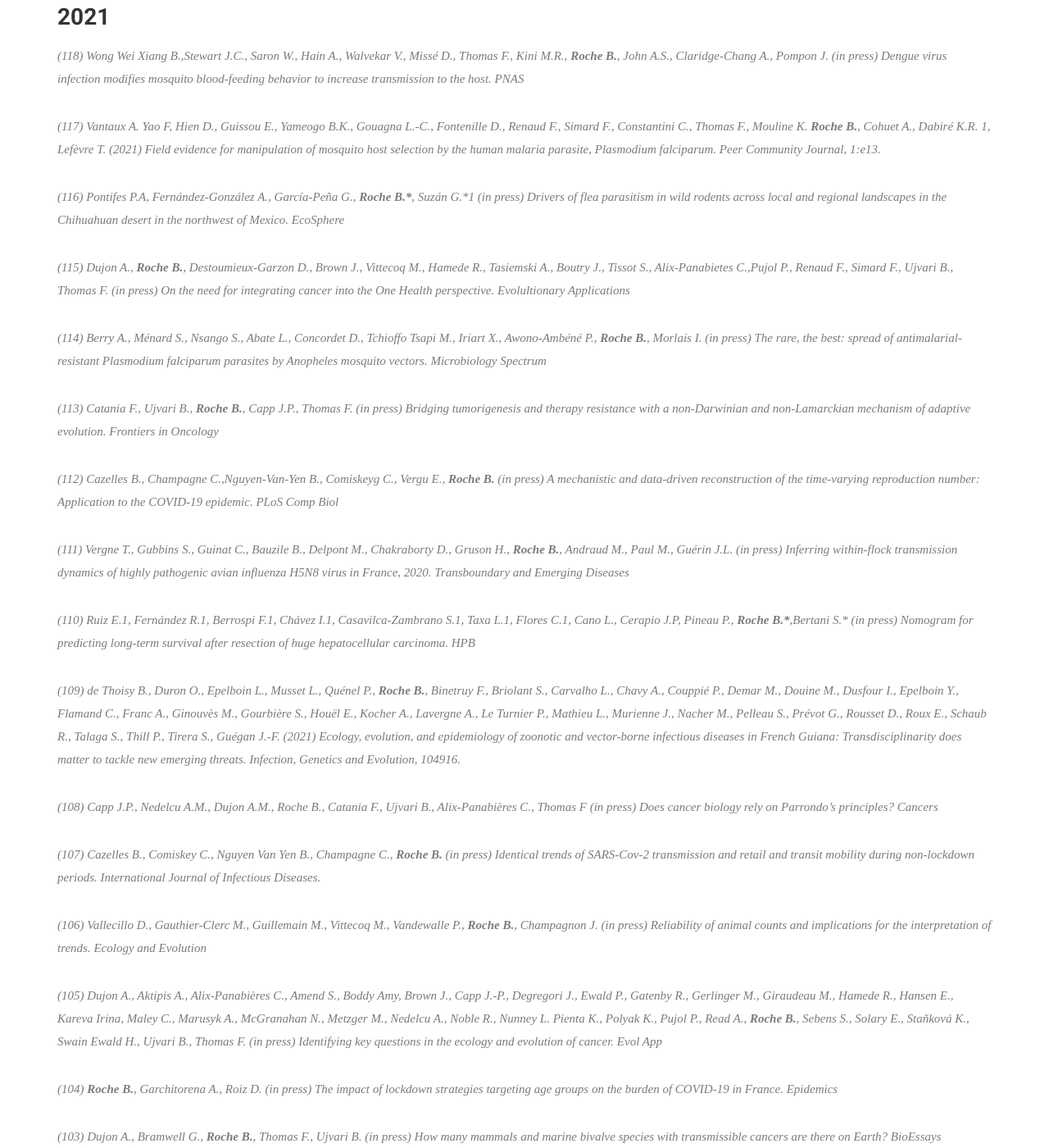
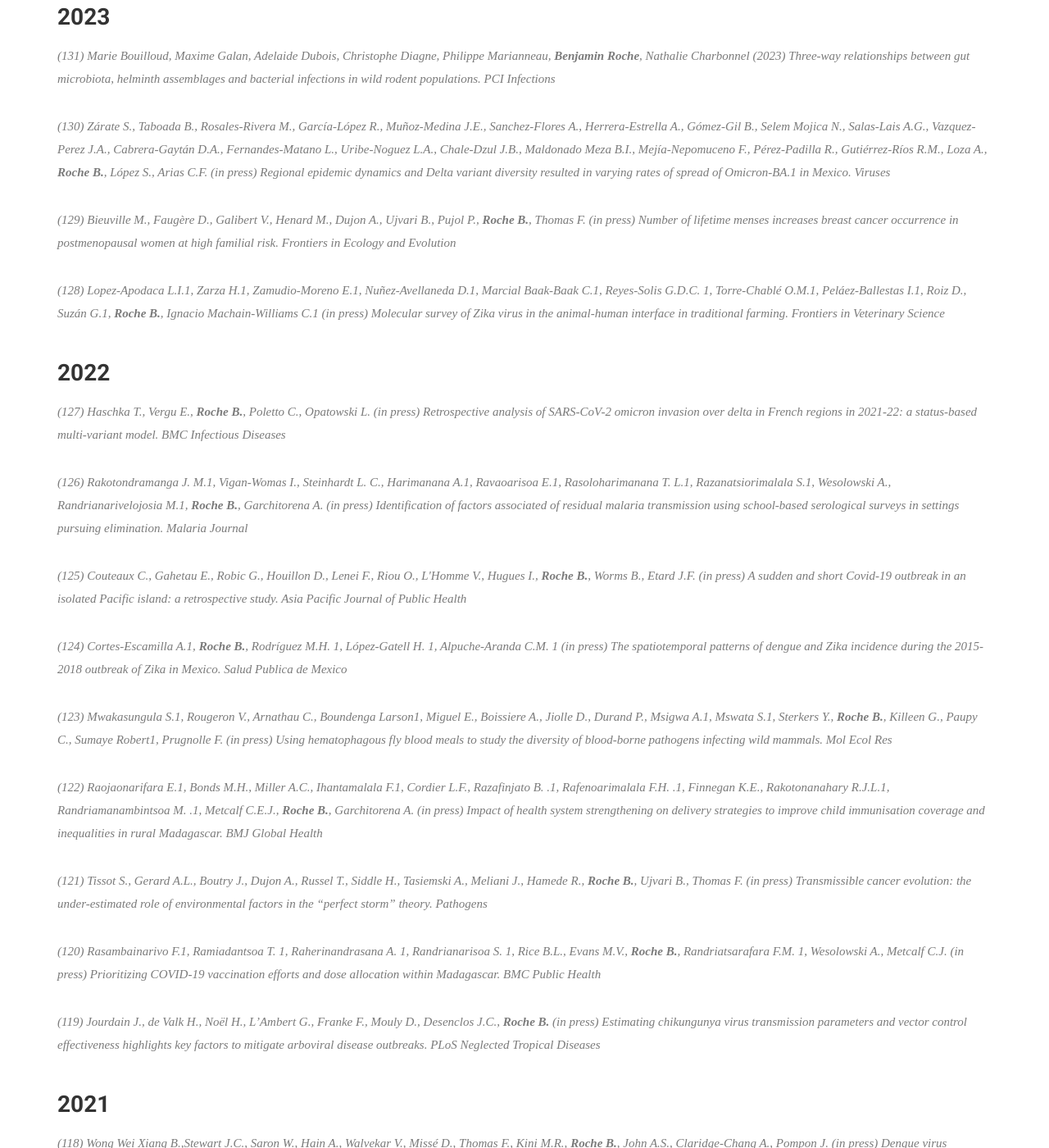
Before and after one commit to rocheben/rocheben.github.io, a Jekyll site: the page built from blog.html, in a window 1280 px wide and 1400 px high, scrolled down 1125 px. Shown: the whole window at 82% size. Built offline with Jekyll 4.4.1, drawn with Linux system fonts in a browser that asks for light colours; nearby versions of some CDN libraries; some web fonts are replaced.

Commit message:
Update blog.html
update publications

```diff
--- a/blog.html
+++ b/blog.html
@@ -37,6 +37,26 @@ permalink: /blog/
       <div class="col-md-12 col-sm-12">
         <div class="block">
           <div class="section-title">
+
+            <h2>2023</h2>
+
+			<p>(131) Marie Bouilloud, Maxime Galan, Adelaide Dubois, Christophe Diagne, Philippe Marianneau, <b>Benjamin Roche</b>, Nathalie Charbonnel (2023) Three-way relationships between gut microbiota, helminth assemblages and bacterial infections in wild rodent populations. PCI Infections</p>
+			<p>(130) Zárate S., Taboada B., Rosales-Rivera M., García-López R., Muñoz-Medina J.E., Sanchez-Flores A., Herrera-Estrella A., Gómez-Gil B., Selem Mojica N., Salas-Lais A.G., Vazquez-Perez J.A., Cabrera-Gaytán D.A.,  Fernandes-Matano L., Uribe-Noguez L.A., Chale-Dzul J.B., Maldonado Meza B.I., Mejía-Nepomuceno F.,  Pérez-Padilla R., Gutiérrez-Ríos R.M., Loza A., <b>Roche B.</b>, López S., Arias C.F. (in press) Regional epidemic dynamics and Delta variant diversity resulted in varying rates of spread of Omicron-BA.1 in Mexico. Viruses</p>
+			<p>(129) Bieuville M., Faugère D., Galibert V., Henard M., Dujon A., Ujvari B., Pujol P., <b>Roche B.</b>, Thomas F. (in press) Number of lifetime menses increases breast cancer occurrence in postmenopausal women at high familial risk. Frontiers in Ecology and Evolution</p>
+			<p>(128) Lopez-Apodaca L.I.1, Zarza H.1, Zamudio-Moreno E.1, Nuñez-Avellaneda D.1, Marcial Baak-Baak C.1, Reyes-Solis G.D.C. 1, Torre-Chablé O.M.1, Peláez-Ballestas I.1, Roiz D., Suzán G.1, <b>Roche B.</b>, Ignacio Machain-Williams C.1 (in press) Molecular survey of Zika virus in the animal-human interface in traditional farming. Frontiers in Veterinary Science</p>
+
+            <h2>2022</h2>
+
+			<p>(127) Haschka T., Vergu E., <b>Roche B.</b>, Poletto C., Opatowski L. (in press) Retrospective analysis of SARS-CoV-2 omicron invasion over delta in French regions in 2021-22: a status-based multi-variant model. BMC Infectious Diseases</p>
+			<p>(126) Rakotondramanga J. M.1, Vigan-Womas I., Steinhardt L. C., Harimanana A.1, Ravaoarisoa E.1, Rasoloharimanana T. L.1, Razanatsiorimalala S.1, Wesolowski A., Randrianarivelojosia M.1, <b>Roche B.</b>, Garchitorena A. (in press) Identification of factors associated of residual malaria transmission using school-based serological surveys in settings pursuing elimination. Malaria Journal</p>
+			<p>(125) Couteaux C., Gahetau E., Robic G., Houillon D., Lenei F., Riou O., L'Homme V., Hugues I., <b>Roche B.</b>, Worms B., Etard J.F. (in press) A sudden and short Covid-19 outbreak in an isolated Pacific island: a retrospective study. Asia Pacific Journal of Public Health</p>
+			<p>(124) Cortes-Escamilla A.1, <b>Roche B.</b>, Rodríguez M.H. 1, López-Gatell H. 1, Alpuche-Aranda C.M. 1 (in press) The spatiotemporal patterns of dengue and Zika incidence during the 2015-2018 outbreak of Zika in Mexico. Salud Publica de Mexico</p>
+			<p>(123) Mwakasungula S.1, Rougeron V., Arnathau C., Boundenga Larson1, Miguel E., Boissiere A., Jiolle D., Durand P., Msigwa A.1, Mswata S.1, Sterkers Y., <b>Roche B.</b>, Killeen G., Paupy C., Sumaye Robert1, Prugnolle F. (in press) Using hematophagous fly blood meals to study the diversity of blood-borne pathogens infecting wild mammals. Mol Ecol Res</p>
+			<p>(122) Raojaonarifara E.1, Bonds M.H., Miller A.C., Ihantamalala F.1, Cordier L.F., Razafinjato B. .1, Rafenoarimalala F.H. .1, Finnegan K.E., Rakotonanahary R.J.L.1, Randriamanambintsoa M. .1, Metcalf C.E.J., <b>Roche B.</b>, Garchitorena A. (in press) Impact of health system strengthening on delivery strategies to improve child immunisation coverage and inequalities in rural Madagascar. BMJ Global Health</p>
+			<p>(121) Tissot S., Gerard A.L., Boutry J., Dujon A., Russel T., Siddle H., Tasiemski A., Meliani J., Hamede R., <b>Roche B.</b>, Ujvari B., Thomas F. (in press) Transmissible cancer evolution: the under-estimated role of  environmental factors in the “perfect storm” theory. Pathogens</p>
+			<p>(120) Rasambainarivo F.1, Ramiadantsoa T. 1, Raherinandrasana A. 1, Randrianarisoa S. 1, Rice B.L., Evans M.V., <b>Roche B.</b>, Randriatsarafara F.M. 1, Wesolowski A., Metcalf C.J. (in press) Prioritizing COVID-19 vaccination efforts and dose allocation within Madagascar. BMC Public Health</p>
+			<p>(119) Jourdain J., de Valk H., Noël H., L’Ambert G., Franke F., Mouly D., Desenclos J.C., <b>Roche B.</b> (in press) Estimating chikungunya virus transmission parameters and vector control effectiveness highlights key factors to mitigate arboviral disease outbreaks. PLoS Neglected Tropical Diseases</p>
+
             <h2>2021</h2>
 
             <p>(118) Wong Wei Xiang B.,Stewart J.C., Saron W., Hain A., Walvekar V., Missé D., Thomas F., Kini M.R., <b>Roche B.</b>,  John A.S., Claridge-Chang A., Pompon J. (in press) Dengue virus infection modifies mosquito blood-feeding behavior to increase transmission to the host. PNAS</p>
```
